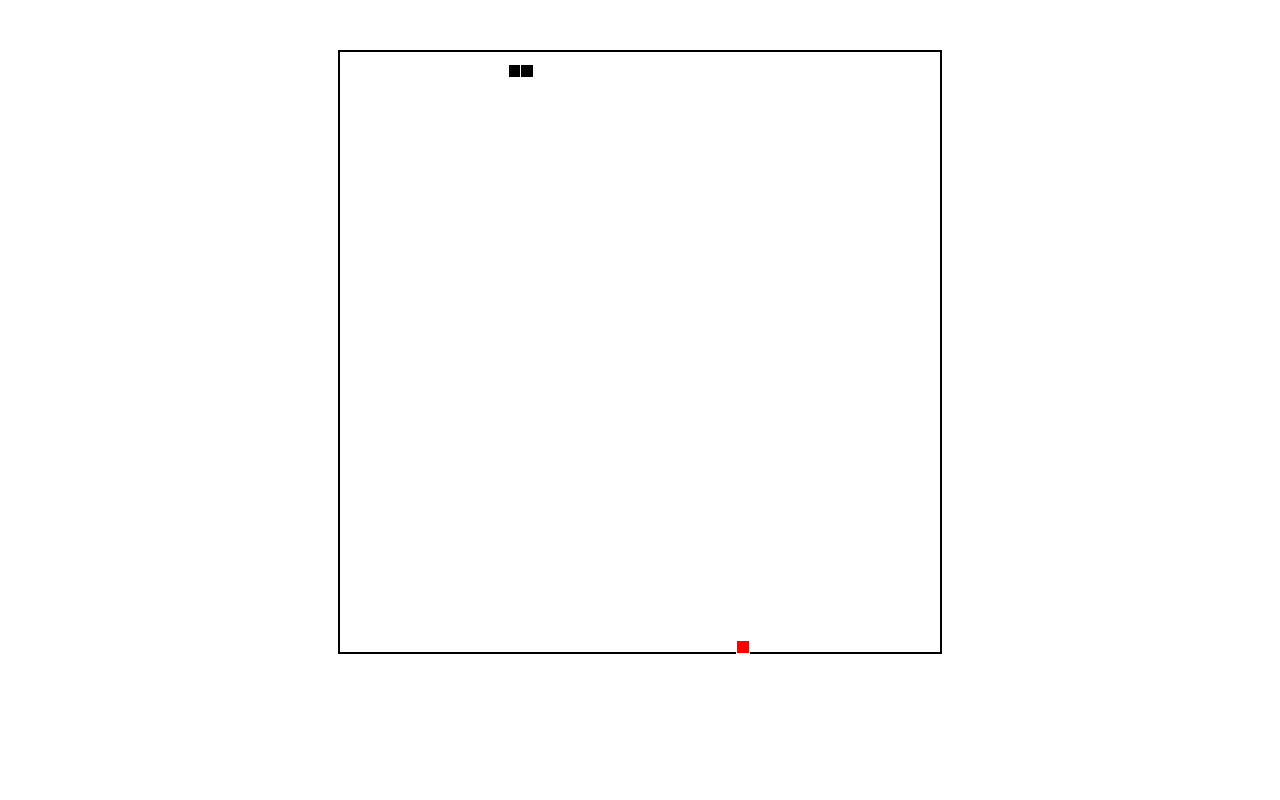
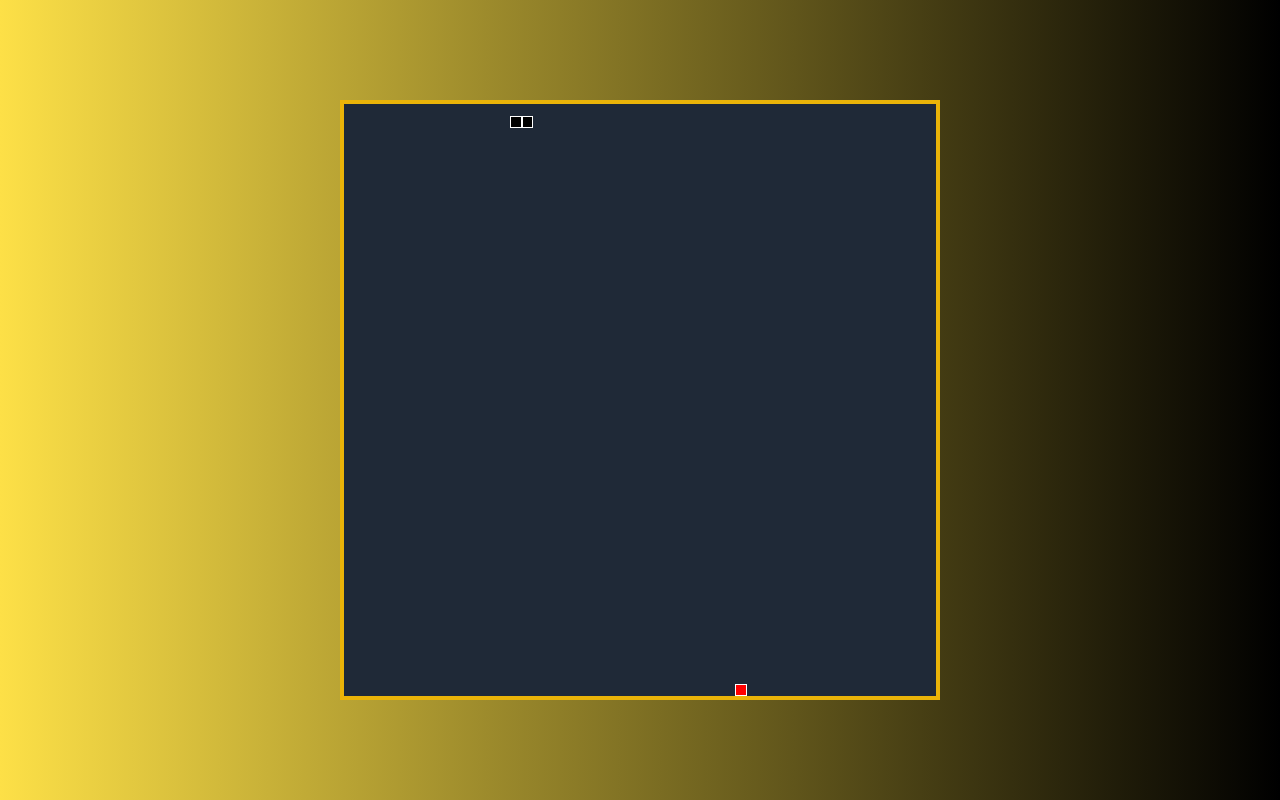
Before and after one commit to MassiCodeAlpha/snakegamewithreact, a React (Create React App) app: page / in a window 1280 px wide. Built offline with nearby package versions, Linux system fonts and the light colour scheme.

Commit message:
first commit

```diff
--- a/package.json
+++ b/package.json
@@ -30,5 +30,10 @@
       "last 1 firefox version",
       "last 1 safari version"
     ]
+  },
+  "devDependencies": {
+    "autoprefixer": "^10.4.20",
+    "postcss": "^8.4.49",
+    "tailwindcss": "^3.4.15"
   }
 }
--- a/src/App.js
+++ b/src/App.js
@@ -1,7 +1,7 @@
 import React, { Component } from "react";
-import "./App.css";
 import Snake from "./snake";
 import SnakeFood from "./Food";
+
 const getRandomCoordinates = () => {
   let min = 1;
   let max = 98;
@@ -9,6 +9,7 @@ const getRandomCoordinates = () => {
   let y = Math.floor((Math.random() * (max - min + 1) + min) / 2) * 2;
   return [x, y];
 };
+
 const initState = {
   food: getRandomCoordinates(),
   speed: 500,
@@ -18,20 +19,23 @@ const initState = {
     [2, 0],
   ],
 };
+
 class App extends Component {
   state = initState;
-  componentDidMount = (e) => {
+
+  componentDidMount = () => {
     setInterval(this.moveSnake, this.state.speed);
     document.onkeydown = this.onkeydown;
   };
+
   componentDidUpdate = () => {
     this.checkIfOutOfBorders();
     this.checkIfCollapsed();
     this.CheckIfEat();
   };
+
   onkeydown = (e) => {
     e = e || window.event;
-    console.log(e.keyCode);
     switch (e.keyCode) {
       case 37:
         this.setState({ direction: "Left" });
@@ -49,43 +53,40 @@ class App extends Component {
         break;
     }
   };
+
   moveSnake = () => {
     let dots = [...this.state.snakeDots];
     let head = dots[dots.length - 1];
     let x = head[0];
     let y = head[1];
+
     switch (this.state.direction) {
       case "Right":
-
         head = [x, y + 2];
-
         break;
       case "Left":
-
         head = [x, y - 2];
-
         break;
       case "Up":
-
         head = [x - 2, y];
-
         break;
       default:
-
         head = [x + 2, y];
-
         break;
     }
+
     dots.push(head);
     dots.shift();
     this.setState({ snakeDots: dots });
   };
+
   checkIfOutOfBorders = () => {
     let head = this.state.snakeDots[this.state.snakeDots.length - 1];
     if (head[0] >= 100 || head[1] >= 100 || head[0] < 0 || head[1] < 0) {
       this.onGameOver();
     }
   };
+
   checkIfCollapsed = () => {
     let snake = [...this.state.snakeDots];
     let head = snake[snake.length - 1];
@@ -96,6 +97,7 @@ class App extends Component {
       }
     });
   };
+
   CheckIfEat = () => {
     let snake = [...this.state.snakeDots];
     let head = snake[snake.length - 1];
@@ -106,6 +108,7 @@ class App extends Component {
       this.increaseSpeed();
     }
   };
+
   enlargeSnake = () => {
     let newSnake = [...this.state.snakeDots];
     newSnake.unshift([]);
@@ -113,6 +116,7 @@ class App extends Component {
       snakeDots: newSnake,
     });
   };
+
   increaseSpeed = () => {
     if (this.state.speed > 10) {
       this.setState({
@@ -120,15 +124,19 @@ class App extends Component {
       });
     }
   };
+
   onGameOver = () => {
-    alert("GAME OVER YOUR RESULT IS : " + this.state.snakeDots.length);
+    alert("GAME OVER! YOUR RESULT IS: " + this.state.snakeDots.length);
     this.setState(initState);
   };
+
   render() {
     return (
-      <div className="game-area">
+      <div className="flex justify-center items-center h-screen bg-gradient-to-r from-yellow-300 to-black">
+        <div className="game-area bg-gray-800 border-4 border-yellow-500 relative">
           <Snake snakeDots={this.state.snakeDots} />
           <SnakeFood dot={this.state.food} />
+        </div>
       </div>
     );
   }
--- /dev/null
+++ b/tailwind.config.js
@@ -0,0 +1,9 @@
+module.exports = {
+    content: [
+      "./src/**/*.{js,jsx,ts,tsx}", // Include all JavaScript and TypeScript files in the src folder
+    ],
+    theme: {
+      extend: {},
+    },
+    plugins: [],
+  };
```
Also changed, not shown: src/index.css (+17 -15 lines), 2 other files (tests, documents, lock files or other folders). Lines whose indentation alone changed are shown as unchanged.
